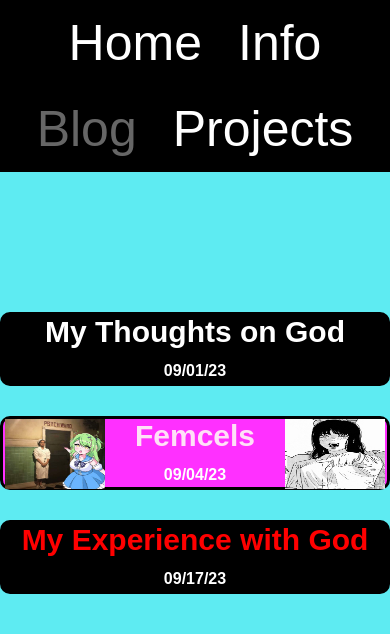
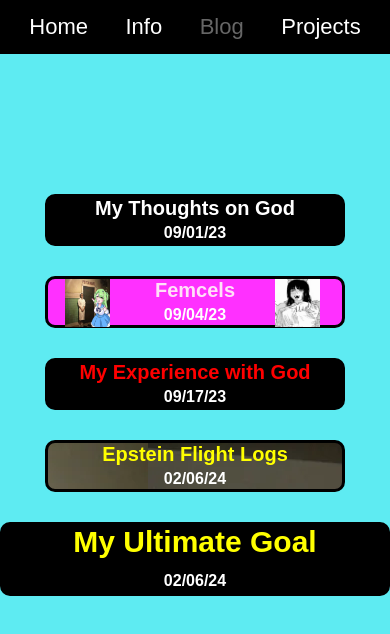
Before and after one commit to Chilly-Dogs/chillydogsblog.github.io, a plain HTML site: page BLOG/blog.html in a window 390 px wide. Drawn offline with Linux system fonts and the light colour scheme.

Commit message:
Add files via upload

```diff
--- a/BLOG/blog.css
+++ b/BLOG/blog.css
@@ -73,7 +73,7 @@ h3
 #mentalward
 {
 width: 100%;
-position: fixed;
+position: absolute;
 margin-left:-250px;
 max-width:100px;
 height:70px;
@@ -81,7 +81,7 @@ height:70px;
 #you
 {
 width: 100%;
-position: fixed;
+position: absolute;
 margin-left:30px;
 max-width:100px;
 height:70px;
@@ -123,8 +123,44 @@ height:70px;
 	cursor:pointer;
 	opacity: 0.5;
 }
-
-
+#flight-logs
+{
+	background-image: url("images/jeffrey.webp");
+	background-position-y: 300px;
+	background-position-x: 100px;
+	font-size:30px;
+	color:yellow;
+	border-style: solid;
+	border-radius: 10px;
+	border-color:black;
+	max-width:500px;
+	margin: auto;
+	box-sizing:border-box;
+	margin-bottom: 30px;
+}
+#flight-logs:hover
+{
+	cursor:pointer;
+	opacity: 0.5;
+}
+#my-dream
+{
+	background-color: black;
+	font-size:30px;
+	color:yellow;
+	border-style: solid;
+	border-radius: 10px;
+	border-color:black;
+	max-width:500px;
+	margin: auto;
+	box-sizing:border-box;
+	margin-bottom: 30px;
+}
+#my-dream:hover
+{
+	cursor:pointer;
+	opacity: 0.5;
+}
 
 
 
@@ -136,14 +172,11 @@ height:70px;
 
 @media only screen and (max-width:412px)
 {
-	#thoughts-on-God
+	li,ul,a
 	{
-		max-width: 380x;
+		font-size: 22px;
 	}
-}
-@media only screen and (max-width:360px)
-{
-	#femcels
+		#femcels
 	{
 		max-width:300px;
 		font-size: 20px;
@@ -165,4 +198,14 @@ height:70px;
 		max-width: 300px;
 		font-size:20px;
 	}
+	#experienceGod
+	{
+		max-width: 300px;
+		font-size:20px;
+	}
+	#flight-logs
+	{
+		max-width: 300px;
+		font-size:20px;
+	}
 }
--- a/BLOG/blog.html
+++ b/BLOG/blog.html
@@ -45,6 +45,18 @@
 	</h3>
 
 
+<h3 id="flight-logs" onclick="FlightLogs()">
+Epstein Flight Logs
+	<br>
+	<span style="color:white;font-size:16px">02/06/24</span>
+</h3>
+
+<h3 id="my-dream" onclick="MyDream()">
+My Ultimate Goal
+	<br>
+	<span style="color:white;font-size:16px">02/06/24</span>
+</h3>
+
 
 
 
--- a/BLOG/blog.js
+++ b/BLOG/blog.js
@@ -16,3 +16,11 @@ function GodExperienceBlogClick()
 {
 	open("experience with God/experience.html","_blank");
 }
+function FlightLogs()
+{
+	open("flight logs/flight.html","_blank");
+}
+function MyDream()
+{
+	open("my dream/dream.html","_blank");
+}
--- /dev/null
+++ b/BLOG/flight logs/flight.css
@@ -0,0 +1,65 @@
+body
+{
+	background-color: rgb(237, 255, 163);
+	margin:0;
+	padding: 0;
+}
+
+img
+{
+	width:100%;
+	max-width: 600px;
+	height:300px;
+	display: block;
+	margin:auto;
+}
+p
+{
+	font-family: "Open Sans",Arial;
+	font-weight: bold;
+	font-size:24px;
+	text-align: center;
+}
+#where-list
+{
+	margin-top:0px;
+	margin-bottom:50px;
+}
+#rant1
+{
+background-color: black;
+color:white;
+max-width: 500px;
+margin: auto;
+margin-bottom:30px;
+}
+#rant2
+{
+background-color: black;
+color:white;
+max-width: 500px;
+margin: auto;
+}
+
+#whatever
+{
+	margin-top:60px;
+	font-size: 20px;
+}
+
+
+@media only screen and (max-width:412px)
+{
+	#where-list
+	{
+		font-size:20px;
+	}
+	p
+	{
+		font-size:18px;
+	}
+	#whatever
+	{
+		font-size:20px;
+	}
+}
--- /dev/null
+++ b/BLOG/my dream/dream.css
@@ -0,0 +1,39 @@
+body
+{
+	background-color: rgb(94, 235, 242);
+	margin: 0;
+	padding: 0;
+}
+img
+{
+	width: 100%;
+	border-style: solid;
+	border-color:black;
+	border-width: 3px;
+	max-width: 500px;
+	height:300px;
+	display: block;
+	margin: auto;
+}
+p
+{
+	font-family: "Open Sans",Arial;
+	font-weight: bold;
+	font-size:24px;
+	text-align: center;
+	position: relative;
+}
+#header
+{
+	top:-20px;
+	color:red;
+}
+
+.greentext
+{
+	top:40px;
+	color:#789922;
+	background-color: #f0e0d6;
+	max-width: 420px;
+	margin: auto;
+}
--- a/INFO/info.css
+++ b/INFO/info.css
@@ -86,6 +86,10 @@ img:hover
 }
 @media only screen and (max-width:412px)
 {
+	li,ul,a
+	{
+		font-size: 22px;
+	}
 	img
 	{
 		max-width: 90px;
--- a/PROJECTS/projects.css
+++ b/PROJECTS/projects.css
@@ -69,28 +69,33 @@ p
 }
 #future-project
 {
-	font-size:25px;
+	font-size:20px;
 	color:white;
 	background-color: black;
-	max-width:560px;
+	max-width:500px;
 	margin:auto;
 }
 
 @media only screen and (max-width:412px)
 {
+	li,ul,a
+	{
+		font-size: 22px;
+	}
 	#clown
 	{
-		width: 150px;
+		width: 90px;
+		height:90px;
 	}
 	#sideshow-header
 	{
-		font-size:35px;
+		font-size:25px;
 		letter-spacing: 0px;
-		max-width: 200px;
+		max-width: 130px;
 	}
 	#future-project
 	{
-		font-size:20px;
+		font-size:15px;
 		max-width: 230px;
 	}
 }
```
Also changed, not shown: BLOG/experience with God/experience.html (+3 -3 lines), BLOG/flight logs/flight.html (added, +33 -0 lines), BLOG/my dream/dream.html (added, +25 -0 lines), PROJECTS/projects.html (+1 -1 lines), BLOG/flight logs/images/boykisser.jpeg (added), BLOG/images/jeffrey.webp (added), BLOG/my dream/images/kachame.png (added).
